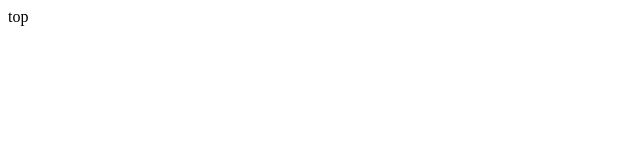
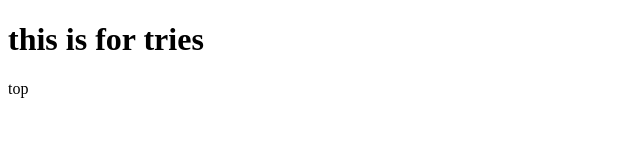
Before and after one commit to Asingura-Philip/Vanilla-js-projects, a plain HTML site: page generator/index.html in a window 1280 px wide. Shown: the whole page, without its empty margins (0-640 px from the left). Drawn offline with Linux system fonts and the light colour scheme.

Commit message:
minor edits

```diff
--- a/generator/index.html
+++ b/generator/index.html
@@ -7,6 +7,7 @@
   </head>
   <body>
     <main>
+      <h1>this is for tries</h1>
       <div>top</div>
     </main>
   </body>
```
